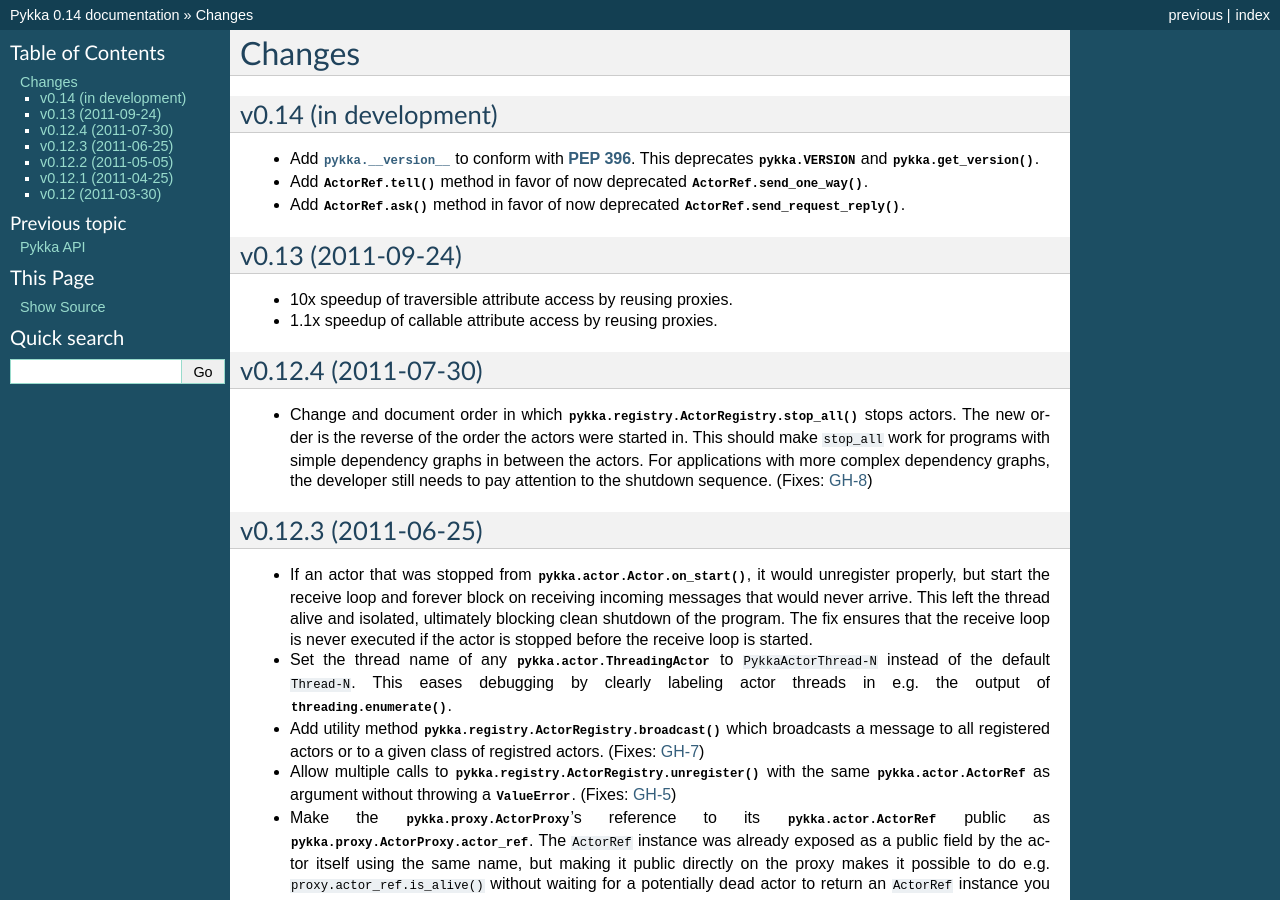
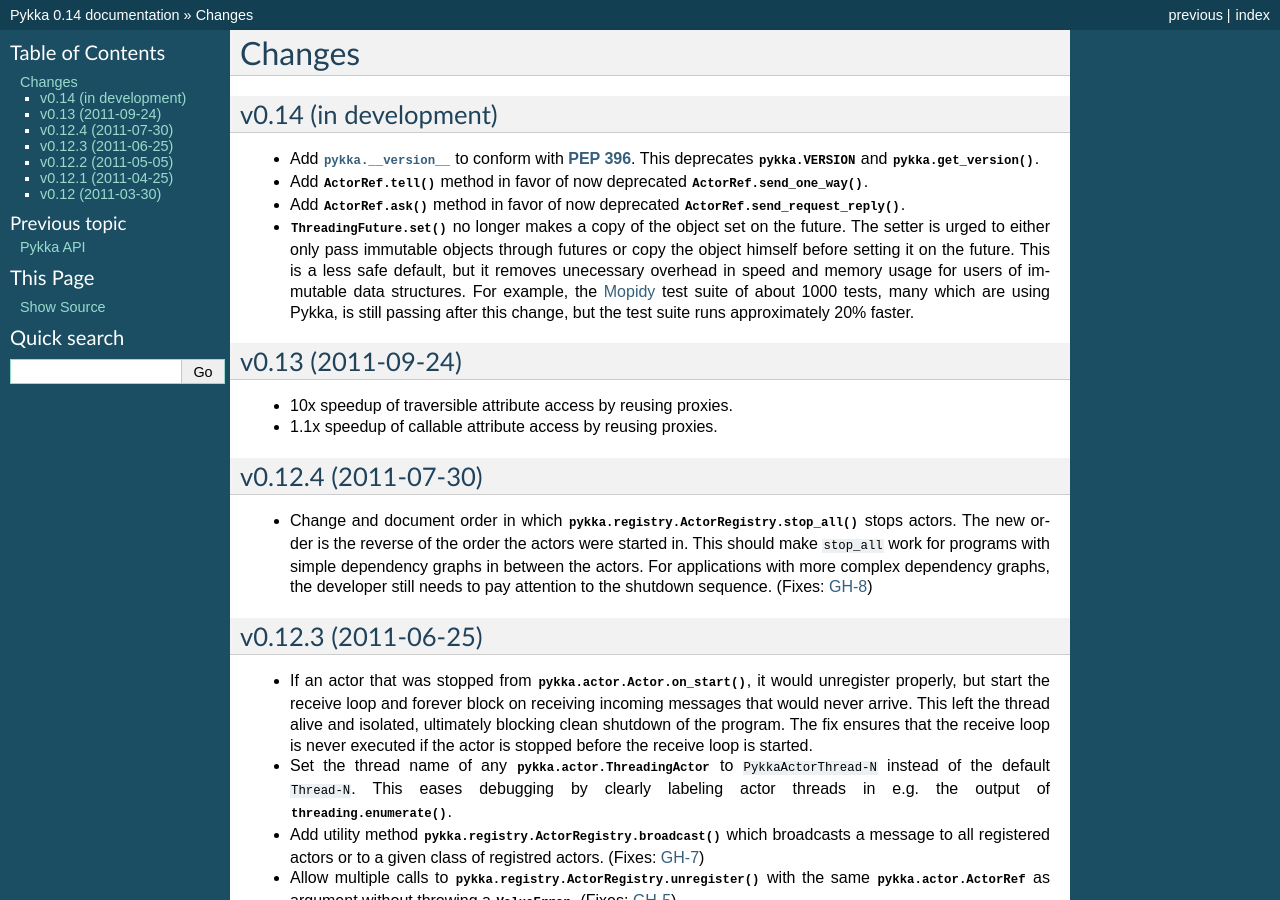
Before and after one commit to jodal/pykka, a Sphinx documentation site: the page built from docs/changes.rst, in a window 1280 px wide and 900 px high. Built offline with Sphinx 7.4.7, drawn with Linux system fonts in a browser that asks for light colours.

Commit message:
Don't do a deepcopy of objects set on ThreadingFuture objects

```diff
--- a/docs/changes.rst
+++ b/docs/changes.rst
@@ -15,6 +15,15 @@
 - Add :meth:`ActorRef.ask() <pykka.actor.ActorRef.ask>` method in favor of now
   deprecated :meth:`ActorRef.send_request_reply()
   <pykka.actor.ActorRef.send_request_reply>`.
+
+- :class:`ThreadingFuture.set() <pykka.future.ThreadingFuture>` no longer makes
+  a copy of the object set on the future. The setter is urged to either only
+  pass immutable objects through futures or copy the object himself before
+  setting it on the future. This is a less safe default, but it removes
+  unecessary overhead in speed and memory usage for users of immutable data
+  structures. For example, the `Mopidy <http://www.mopidy.com>`_ test suite of
+  about 1000 tests, many which are using Pykka, is still passing after this
+  change, but the test suite runs approximately 20% faster.
 
 
 v0.13 (2011-09-24)
```
Also changed, not shown: 1 other file.
